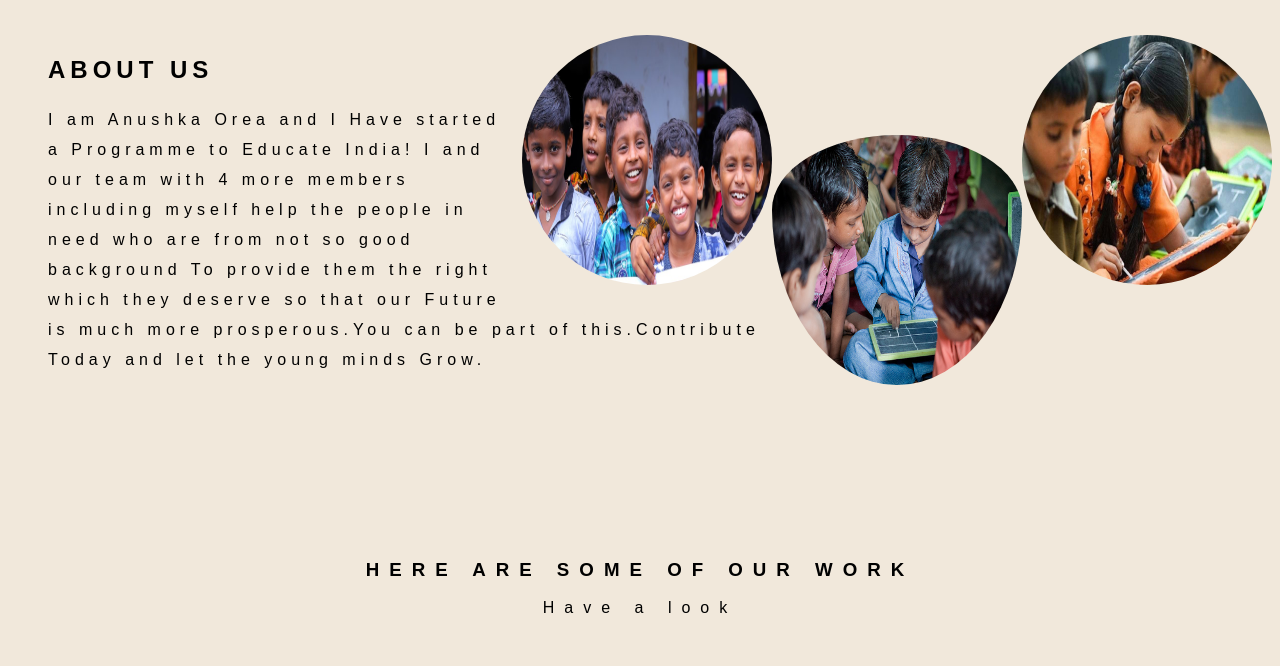
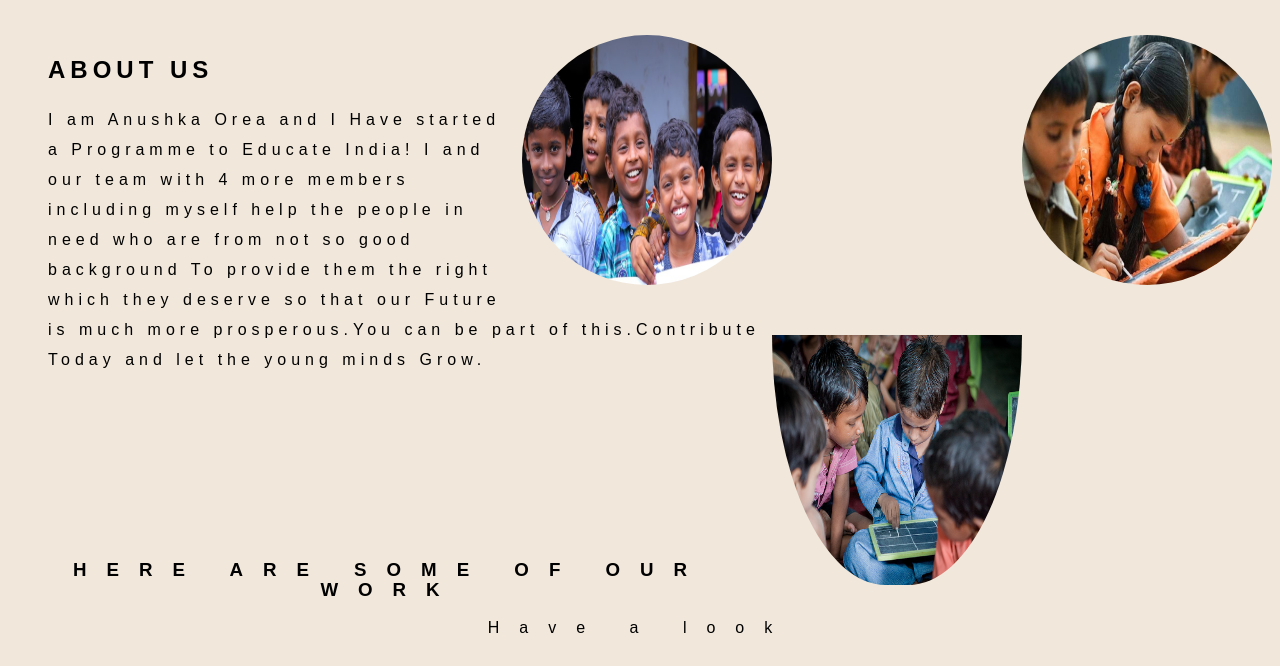
Before and after one commit to anushka189/PaymentGatewayInt, a plain HTML site: page about.html in a window 1280 px wide. Shown: the part 73-739 px from the top of the page. Drawn offline with Linux system fonts and the light colour scheme.

Commit message:
updated again

```diff
--- a/about.css
+++ b/about.css
@@ -97,7 +97,7 @@ h1 {
 .text{
   text-align: center;
   line-height: 20px;
-  letter-spacing: 10px;
+  letter-spacing: 20px;
   padding-top: 150px;
 }
 
@@ -115,5 +115,5 @@ h1 {
   float:right;
 }
 #img01{
-  padding-top: 100px;
+  padding-top: 300px;
 }
```
